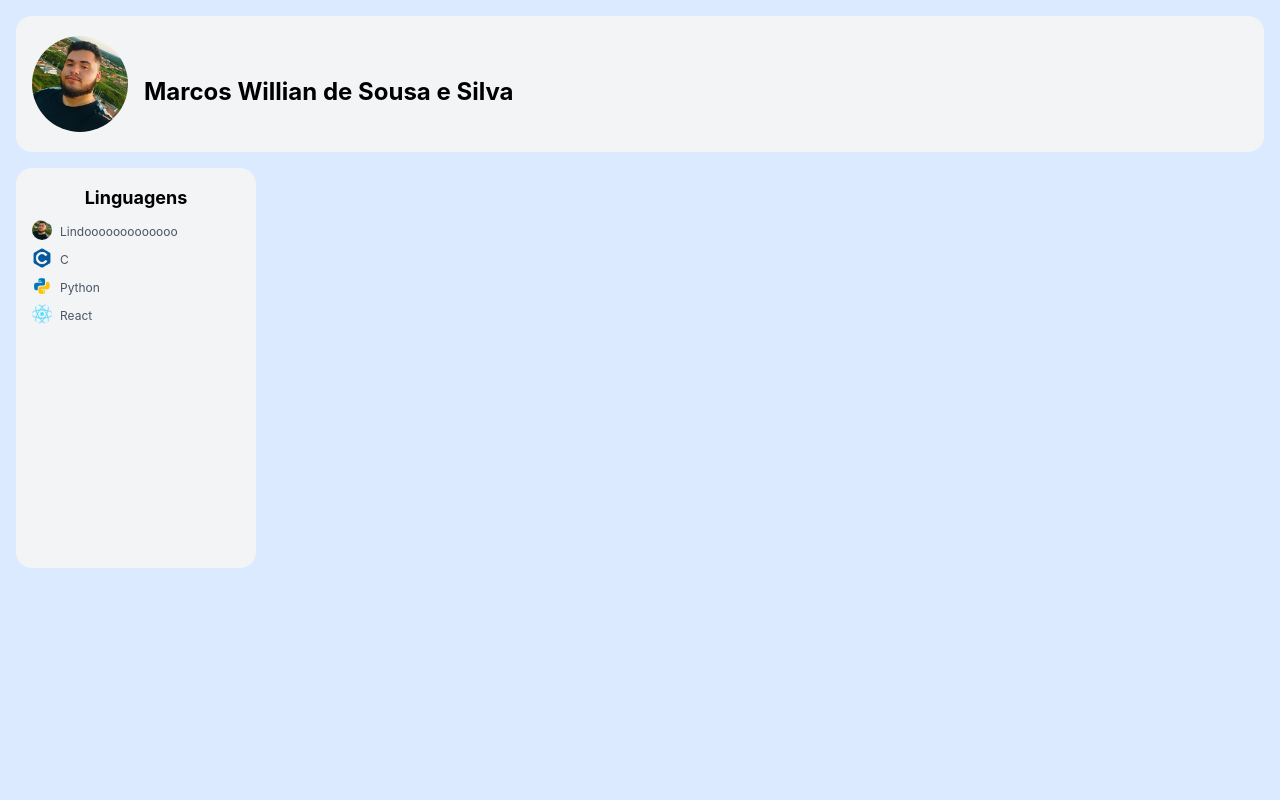
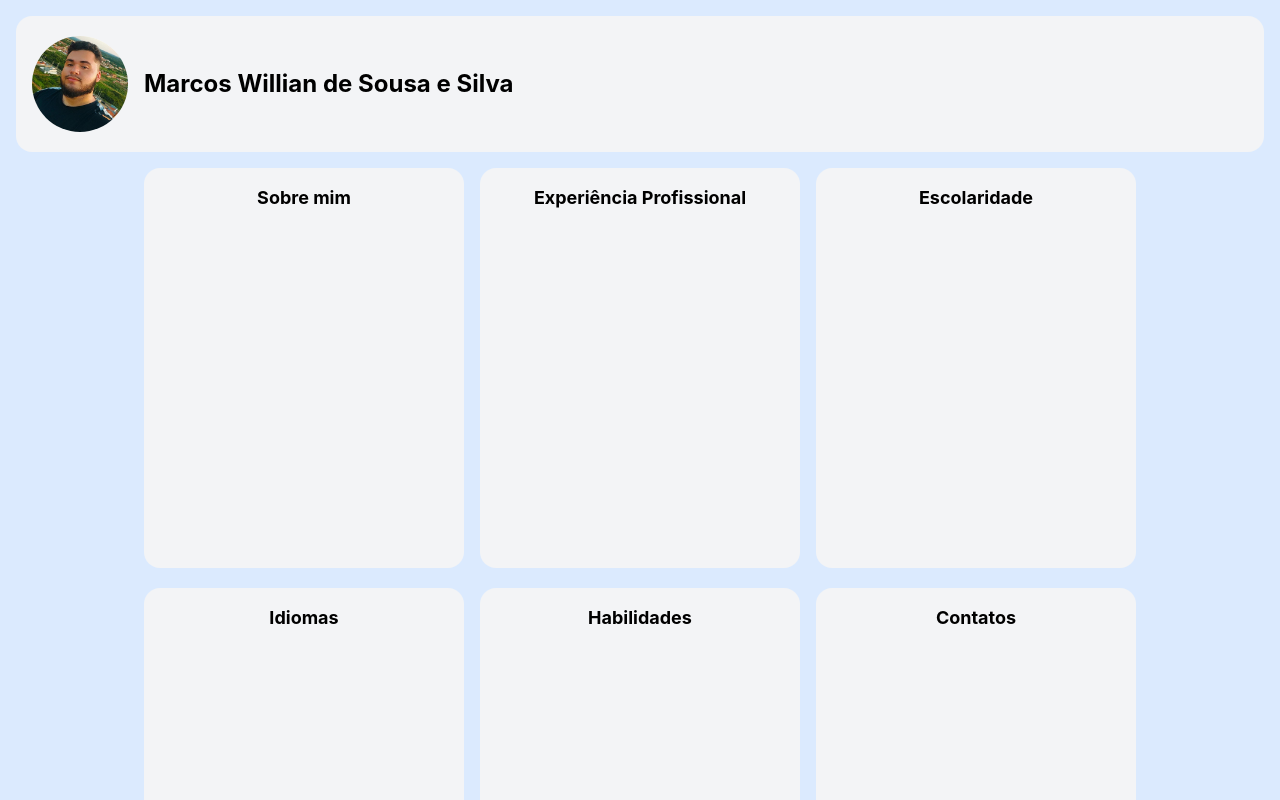
Before and after one commit to MarcosWillianAP1K/Projeto_perfil--React-vite-, a React (Vite) app: page / in a window 1280 px wide. Shown: the top 800 px of the page. Built offline with nearby package versions, Linux system fonts and the light colour scheme.

Commit message:
Cards de informaçoes

```diff
--- a/src/App.tsx
+++ b/src/App.tsx
@@ -1,20 +1,52 @@
 import './components/perfil.tsx'
 import Perfil from './components/perfil.tsx'
 import Linguagens from './components/linguagens/linguagens.tsx'
+import Quadro from './components/quadro.tsx'
 
 
 
 function App() {
 
   return (
-    <div className="App p-4 bg-center bg-cover h-screen bg-blue-100">
+    <div className="App p-4 w-full h-full bg-center bg-cover  bg-blue-100 ">
 
       <Perfil />
 
-      <div className=" space-x-1 space-y-1 mt-4 text-center">
-        <Linguagens />
+
+      <div className='space-x-4 space-y-1 mt-4 justify-center flex'>
+        <Quadro classname="w-80 h-100" title="Sobre mim" children={null} />
+
+        <Quadro classname="w-80 h-100" title="Experiência Profissional" children={null} />
+
+        <Quadro classname="w-80 h-100" title="Escolaridade" children={null} />
+
 
       </div>
+
+      <div className='space-x-4 space-y-1 mt-4 justify-center flex'>
+        <Quadro classname="w-80 h-100" title="Idiomas" children={null} />
+
+        <Quadro classname="w-80 h-100" title="Habilidades" children={null} />
+
+        <Quadro classname="w-80 h-100" title="Contatos" children={null} />
+
+
+      </div>
+
+
+      <div className='space-x-4 space-y-1 mt-4 justify-center flex'>
+        <Quadro classname="h-100" title="Certificados" children={Linguagens()} />
+
+        <Quadro classname="w-80 h-100" title="Linguagens" children={null} />
+
+        <Quadro classname="w-100 h-100" title="Projetos" children={null} />
+
+      </div>
+
+
+
+
+
 
 
     </div>
--- a/src/components/linguagens/linguagens.tsx
+++ b/src/components/linguagens/linguagens.tsx
@@ -1,19 +1,20 @@
 import Perfil_linguagens from "./perfil_linguagens.tsx"
+// import WakatimeLanguages from "./wakatime.tsx";
 
 
 function Linguagens(){
 
 
     return(
-        <div className="p-4 w-60 h-100 space-y-2 bg-gray-100 flex-col items-start justify-content rounded-2xl">
-
-            <h1 className="text-lg font-bold">Linguagens</h1>
+        <div className="space-y-2 bg-gray-100 flex-col items-start justify-content">
 
             <div className="space-x-4 space-y-2 flex-col ">
                 <Perfil_linguagens directory="src/assets/foto_perfil.png" string="Lindooooooooooooo" />
                 <Perfil_linguagens directory="src/assets/logo_C.png" string="C" />
                 <Perfil_linguagens directory="src/assets/logo_Python.png" string="Python" />
                 <Perfil_linguagens directory="src/assets/logo_React.png" string="React" />
+
+                {/* <WakatimeLanguages /> */}
 
             </div>
 
--- a/src/components/linguagens/perfil_linguagens.tsx
+++ b/src/components/linguagens/perfil_linguagens.tsx
@@ -8,11 +8,11 @@ interface PerfilProps {
 
 function Perfil_linguagens({ directory, string }: PerfilProps) { // Usamos { } para "pegar" a variável
     return (
-        <div className="w-full h-full space-x-2 flex rounded-2xl">
-            <div className="w-5 h-5 bg-gray-100 rounded-2xl overflow-hidden">
+        <div className="w-full h-full space-x-2 flex rounded-2xl text-center justify-start items-center">
+            <div className="w-8 h-8 bg-gray-100 rounded-2xl overflow-hidden">
                 <img src={directory}  className="w-full h-full object-cover" />
             </div>
-            <span className="text-xs text-gray-600 mt-1">{string}</span>
+            <span className="text-xs text-gray-600 ">{string}</span>
         </div>
 
     );
--- /dev/null
+++ b/src/components/linguagens/wakatime.tsx
@@ -0,0 +1,84 @@
+
+import React, { useState, useEffect } from 'react';
+
+
+// Define como é uma linguagem específica retornada pelo WakaTime
+export interface WakaLanguage {
+  name: string;
+  percent: number;
+  text: string; // ex: "14 hrs 33 mins"
+  color: string;
+}
+
+// Define a estrutura principal da resposta
+export interface WakaResponse {
+  data: {
+    languages: WakaLanguage[];
+  };
+}
+
+const WakatimeLanguages = () => {
+  const [languages, setLanguages] = useState<WakaLanguage[]>([]);
+  const [loading, setLoading] = useState<boolean>(true);
+  const [error, setError] = useState<string | null>(null);
+
+  useEffect(() => {
+    const fetchWakatimeData = async () => {
+      try {
+        // Substitua essa URL pelo seu endpoint seguro (explico abaixo)
+        const API_URL = 'SUA_URL_SEGURA_AQUI';
+
+        const response = await fetch(API_URL);
+
+        if (!response.ok) {
+          throw new Error('Falha ao buscar dados do WakaTime');
+        }
+
+        const json: WakaResponse = await response.json();
+
+        // Salvamos apenas o array de linguagens no estado
+        setLanguages(json.data.languages);
+      } catch (err) {
+        if (err instanceof Error) {
+          setError(err.message);
+        }
+      } finally {
+        setLoading(false);
+      }
+    };
+
+    fetchWakatimeData();
+  }, []);
+
+  if (loading) return <p>Carregando linguagens...</p>;
+  if (error) return <p>Erro: {error}</p>;
+
+  return (
+    <div>
+      <h2>Linguagens Mais Usadas (Últimos 7 dias)</h2>
+      <div style={{ display: 'flex', flexDirection: 'column', gap: '10px' }}>
+        {languages.map((lang) => (
+          <div key={lang.name}>
+            <div style={{ display: 'flex', justifyContent: 'space-between' }}>
+              <span>{lang.name} - {lang.text}</span>
+              <span>{lang.percent}%</span>
+            </div>
+            {/* Barra de progresso customizada */}
+            <div style={{ width: '100%', backgroundColor: '#eee', height: '10px', borderRadius: '5px' }}>
+              <div
+                style={{
+                  width: `${lang.percent}%`,
+                  backgroundColor: lang.color || '#000',
+                  height: '100%',
+                  borderRadius: '5px'
+                }}
+              />
+            </div>
+          </div>
+        ))}
+      </div>
+    </div>
+  );
+};
+
+export default WakatimeLanguages;
--- a/src/components/perfil.tsx
+++ b/src/components/perfil.tsx
@@ -10,7 +10,7 @@ function Perfil() {
                 <img src="src\assets\foto_perfil.png" alt="Foto de perfil" className="rounded-full" />
             </div>
 
-            <div className="mt-4 text-center">
+            <div className="text-center">
                 <h2 className="text-2xl font-bold">Marcos Willian de Sousa e Silva</h2>
             </div>
         </div>
--- /dev/null
+++ b/src/components/quadro.tsx
@@ -0,0 +1,22 @@
+
+interface QuadroProps {
+    classname?: string;
+    title?: string;
+    children: React.ReactNode;
+}
+
+
+
+function Quadro({ classname, title, children }: QuadroProps) {
+    return (
+
+        <div className={`p-4 space-y-2 space-x-4 bg-gray-100 rounded-2xl text-center ${classname}`}>
+            <h1 className="text-lg font-bold">{title}</h1>
+
+            {children}
+        </div>
+    )
+}
+
+
+export default Quadro
```
